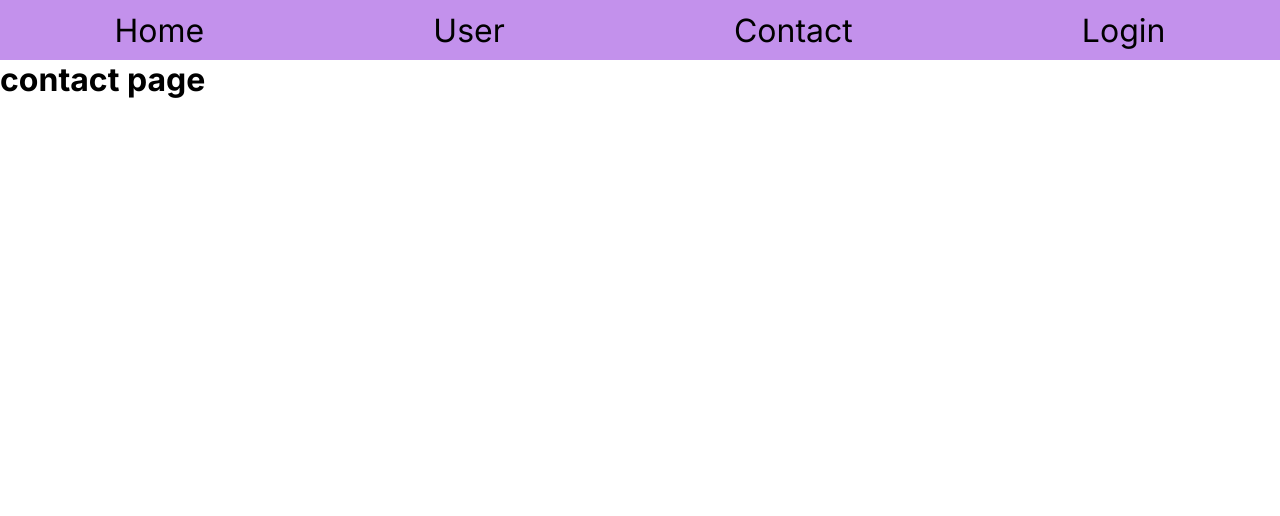
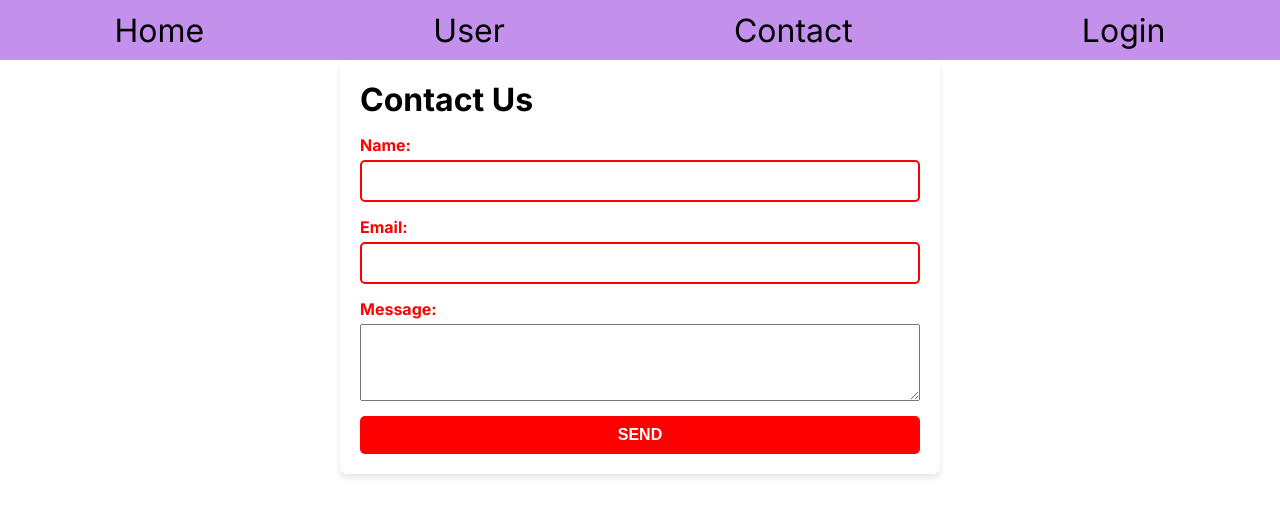
Before and after one commit to jdayxjr/N317-finalProject, a Next.js app: page /Contact in a window 1280 px wide. Shown: the top 516 px of the page. Built offline with nearby package versions, Linux system fonts and the light colour scheme.

Commit message:
made the contact page with styling

```diff
--- a/src/app/Contact/contact.module.css
+++ b/src/app/Contact/contact.module.css
@@ -0,0 +1,69 @@
+.contactContainer {
+    max-width: 600px;
+    margin: 0 auto;
+    padding: 20px;
+
+    background-color: white;
+
+    border-radius: 8px;
+    box-shadow: 0 4px 6px rgba(0, 0, 0, 0.1);
+
+
+  }
+
+  .h1 {
+    text-align: center;
+    margin-bottom: 20px;
+    color: red;
+    font-size: 24px;
+  }
+
+  .contactForm {
+    display: flex;
+    flex-direction: column;
+    gap: 15px;
+  }
+
+  .formGroup {
+    display: flex;
+    flex-direction: column;
+  }
+
+  .label {
+    font-weight: bold;
+    margin-bottom: 5px;
+    color: red;
+  }
+
+  .input, .textarea {
+    padding: 10px;
+    border: 2px solid red;
+    border-radius: 5px;
+    width: 100%;
+    font-size: 16px;
+    background-color: white;
+  }
+
+  .input:focus, .textarea:focus {
+    outline: none;
+    border-color: red;
+    box-shadow: 0 0 5px red;
+  }
+
+  .button {
+    padding: 10px;
+    background-color: red;
+    color: white;
+    border: none;
+    border-radius: 5px;
+    font-size: 16px;
+    cursor: pointer;
+    font-weight: bold;
+    text-transform: uppercase;
+  }
+
+  .button:hover {
+    background-color: white;
+    color: red;
+    border: 2px solid red;
+  }
--- a/src/app/Contact/page.js
+++ b/src/app/Contact/page.js
@@ -1,9 +1,25 @@
 "use client";
+import contactStyles from "./contact.module.css";
 
-export default function contactPage() {
+export default function ContactPage() {
     return (
-        <main>
-            <h1>contact page</h1>
-        </main>
+      <div className={contactStyles.contactContainer}>
+        <h1>Contact Us</h1>
+        <form className={contactStyles.contactForm}>
+          <div className={contactStyles.formGroup}>
+            <label className={contactStyles.label} htmlFor="name">Name:</label>
+            <input className={contactStyles.input} type="text" id="name" name="name" required />
+          </div>
+          <div className={contactStyles.formGroup}>
+            <label htmlFor="email"className={contactStyles.label}>Email:</label>
+            <input  className={contactStyles.input} type="email" id="email" name="email" required />
+          </div>
+          <div className={contactStyles.formGroup}>
+            <label htmlFor="message"className={contactStyles.label}>Message:</label>
+            <textarea id="message" name="message" rows="5" required></textarea>
+          </div>
+          <button className={contactStyles.button}  type="submit">Send</button>
+        </form>
+      </div>
     );
-}
+  }
```
